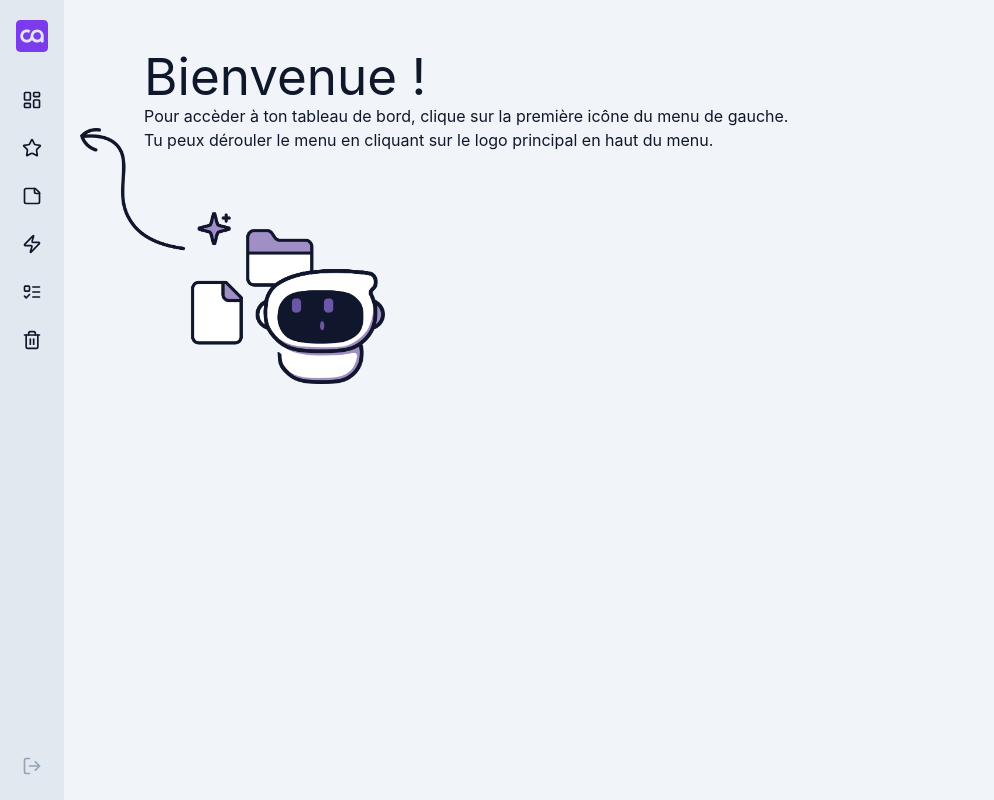
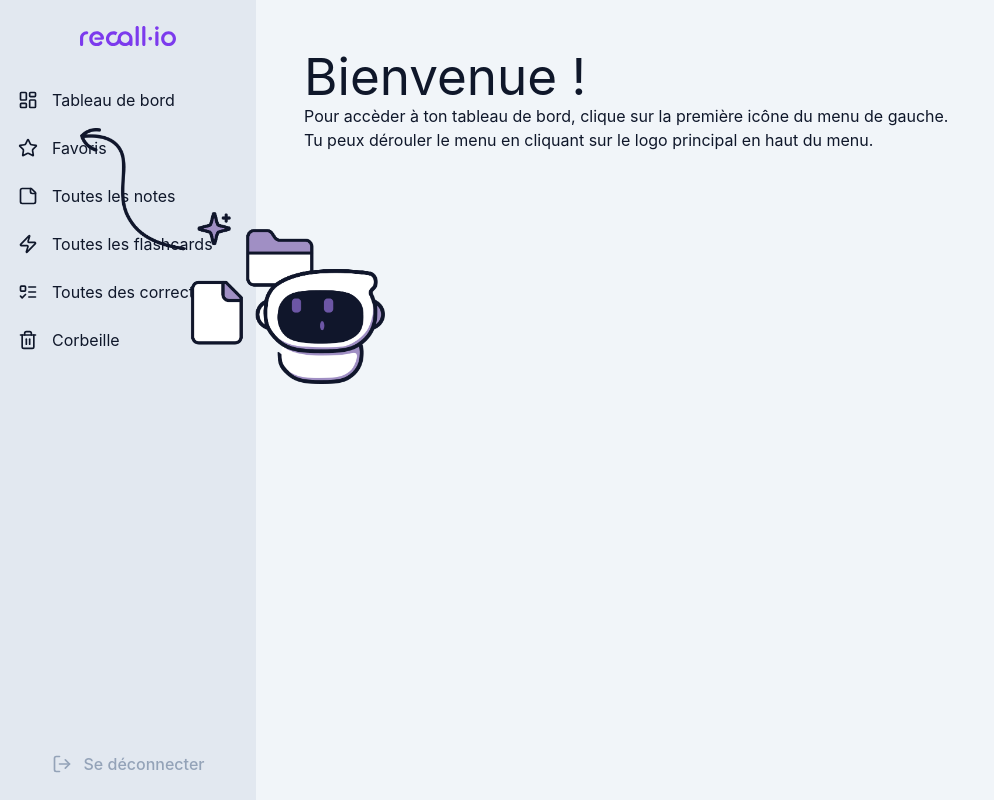
Before and after one commit to babyenyen/TFE-recall-io, a React (Vite) app: page /app in a window 1280 px wide. Shown: the whole page, without its empty margins (0-994 px from the left). Built offline with nearby package versions, Linux system fonts and the light colour scheme.

Commit message:
imp menu hover

```diff
--- a/src/components/Sidebar.jsx
+++ b/src/components/Sidebar.jsx
@@ -31,12 +31,23 @@ export default function Sidebar({ isSidebarOpen, isDesktopView, isDesktopSidebar
         navigate("/"); // pas de /app vers on va a la landing page
     };
 
-    // Détermine les classes de largeur et de positionnement de la sidebar
+    const handleMouseEnter = () => {
+        if (isDesktopView && isDesktopSidebarCollapsed) {
+            toggleDesktopSidebarCollapse();
+        }
+    };
+
+    const handleMouseLeave = () => {
+        if (isDesktopView && !isDesktopSidebarCollapsed) {
+            toggleDesktopSidebarCollapse(); // set collapsed à true
+        }
+    };
+
+    const expanded = isDesktopView && !isDesktopSidebarCollapsed;
+
     const sidebarClasses = isDesktopView
-        ? // Styles pour le mode desktop (pousse le contenu)
-        `${isDesktopSidebarCollapsed ? "w-16" : "w-64"} sticky top-0 h-screen transition-all duration-300`
-        : // Styles pour le mode mobile (superposition)
-        `fixed inset-y-0 left-0 h-screen w-64 z-50 transform transition-transform duration-300 ${isSidebarOpen ? "translate-x-0" : "-translate-x-full"
+        ? `${expanded ? "w-64" : "w-16"} sticky top-0 h-screen transition-all duration-300`
+        : `fixed inset-y-0 left-0 h-screen w-64 z-50 transform transition-transform duration-300 ${isSidebarOpen ? "translate-x-0" : "-translate-x-full"
         }`;
 
     // Cette fonction gère le comportement du clic sur le logo/icône
@@ -49,14 +60,17 @@ export default function Sidebar({ isSidebarOpen, isDesktopView, isDesktopSidebar
             }
         }
     };
-    // ----------------------
 
     return (
-        <aside className={`${sidebarClasses} bg-slate-200 flex flex-col justify-between`}>
+        <aside
+            onMouseEnter={handleMouseEnter}
+            onMouseLeave={handleMouseLeave}
+            className={`${sidebarClasses} bg-slate-200 flex flex-col justify-between`}
+        >
             <div className="py-4 flex flex-col items-center">
                 <div
                     className={`mb-6 flex items-center h-10 transition-all ${isDesktopSidebarCollapsed && isDesktopView ? "justify-center w-10 h-10 transition-all" : ""}`}
-                    onClick={handleLogoClick} // Appelle la fonction `handleLogoClick` unifiée
+                    onClick={() => navigate("/app/dashboard")}
                     role="button"
                     tabIndex={0} // Rend focusable pour l'accessibilité
                     onKeyDown={(e) => e.key === "Enter" && handleLogoClick()} // Gère l'événement clavier
@@ -90,11 +104,11 @@ export default function Sidebar({ isSidebarOpen, isDesktopView, isDesktopSidebar
                                 {icon}
                             </div>
                             {/* Le texte du lien est masqué si la sidebar est réduite sur desktop, ou si c'est mobile */}
-                            {(!isDesktopSidebarCollapsed || !isDesktopView) && (
+                            {(isDesktopView ? expanded : true) && (
                                 <span
-                                    className={`ml-3 whitespace-nowrap transition-all duration-300 ease-in-out transform ${isDesktopSidebarCollapsed && isDesktopView // Si desktop et réduit
-                                        ? "opacity-0 translate-x-[-8px] pointer-events-none"
-                                        : "opacity-100 translate-x-0"
+                                    className={`ml-3 whitespace-nowrap transition-all duration-300 ease-in-out transform ${isDesktopView && isDesktopSidebarCollapsed
+                                            ? "opacity-0 -translate-x-2 pointer-events-none"
+                                            : "opacity-100 translate-x-0"
                                         }`}
                                 >
                                     {label}
@@ -116,10 +130,10 @@ export default function Sidebar({ isSidebarOpen, isDesktopView, isDesktopSidebar
                         <LogOut className="w-5 h-5" />
                     </div>
 
-                    {(!isDesktopSidebarCollapsed || !isDesktopView) && (
-                        <span className={`ml-3 whitespace-nowrap transition-all duration-300 ease-in-out transform ${isDesktopSidebarCollapsed && isDesktopView
-                            ? "opacity-0 translate-x-[-8px] pointer-events-none"
-                            : "opacity-100 translate-x-0"
+                    {expanded && (
+                        <span className={`ml-3 whitespace-nowrap transition-all duration-300 ease-in-out transform ${expanded
+                            ? "opacity-100 translate-x-0"
+                            : "opacity-0 -translate-x-2 pointer-events-none"
                             }`}>
                             Se déconnecter
                         </span>
--- a/src/layout/MainLayout.jsx
+++ b/src/layout/MainLayout.jsx
@@ -58,6 +58,11 @@ function MainLayoutContent() {
         ? (isDesktopSidebarCollapsed ? "px-16" : "px-8")
         : "";
 
+    const setDesktopSidebarCollapsed = (value) => {
+        setIsDesktopSidebarCollapsed(value);
+        localStorage.setItem("recall-sidebar-collapsed", JSON.stringify(value));
+    };
+
     return (
         <div className="flex h-screen w-screen overflow-hidden">
             <Sidebar
@@ -66,6 +71,7 @@ function MainLayoutContent() {
                 isDesktopSidebarCollapsed={isDesktopSidebarCollapsed}
                 toggleSidebar={toggleSidebar}
                 toggleDesktopSidebarCollapse={toggleDesktopSidebarCollapse}
+                setDesktopSidebarCollapsed={setDesktopSidebarCollapsed}
             />
 
             {!isDesktopView && isSidebarOpen && (
--- a/src/pages/Favorites.jsx
+++ b/src/pages/Favorites.jsx
@@ -47,6 +47,19 @@ export default function Favorites() {
 
     const { setPageTitle } = usePageTitle();
     useEffect(() => { setPageTitle('Favoris'); }, [setPageTitle]);
+
+    const formatDate = (isoDate) => {
+        const date = new Date(isoDate);
+        return isNaN(date.getTime())
+            ? "—"
+            : date.toLocaleString("fr-FR", {
+                year: "numeric",
+                month: "short",
+                day: "numeric",
+                hour: "2-digit",
+                minute: "2-digit",
+            });
+    };
 
     return (
         <div className="p-4">
@@ -121,6 +134,7 @@ export default function Favorites() {
                                         <Pencil size={14} className="group-hover:text-slate-500" />
                                     </button>
                                 </div>
+                                <p className="text-xs text-slate-400">Modifié le {formatDate(item.updatedAt || item.createdAt || Date.now())}</p>
                             </CardHeader>
                         </Card>
                     ))
--- a/src/pages/Notes.jsx
+++ b/src/pages/Notes.jsx
@@ -53,6 +53,19 @@ export default function Notes() {
 
     const { setPageTitle } = usePageTitle();
     useEffect(() => { setPageTitle('Toutes les notes'); }, [setPageTitle]);
+
+    const formatDate = (isoDate) => {
+        const date = new Date(isoDate);
+        return isNaN(date.getTime())
+            ? "—"
+            : date.toLocaleString("fr-FR", {
+                year: "numeric",
+                month: "short",
+                day: "numeric",
+                hour: "2-digit",
+                minute: "2-digit",
+            });
+    };
 
     return (
         <div className="p-4">
@@ -121,6 +134,7 @@ export default function Notes() {
                                         <Pencil size={14} className="group-hover:text-slate-500" />
                                     </button>
                                 </div>
+                                <p className="text-xs text-slate-400">Modifié le {formatDate(item.updatedAt || item.createdAt || Date.now())}</p>
                             </CardHeader>
                         </Card>
                     ))
```
